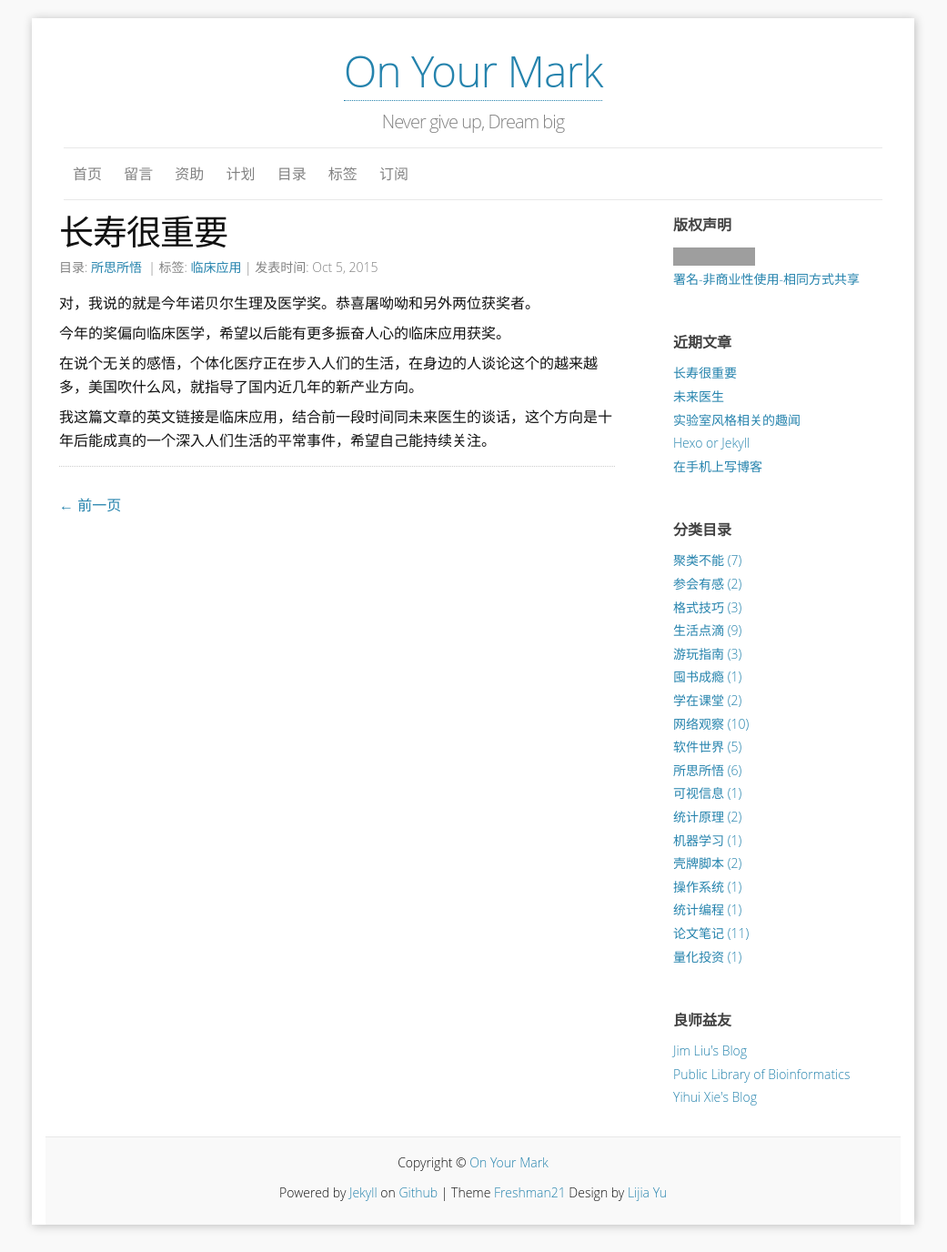
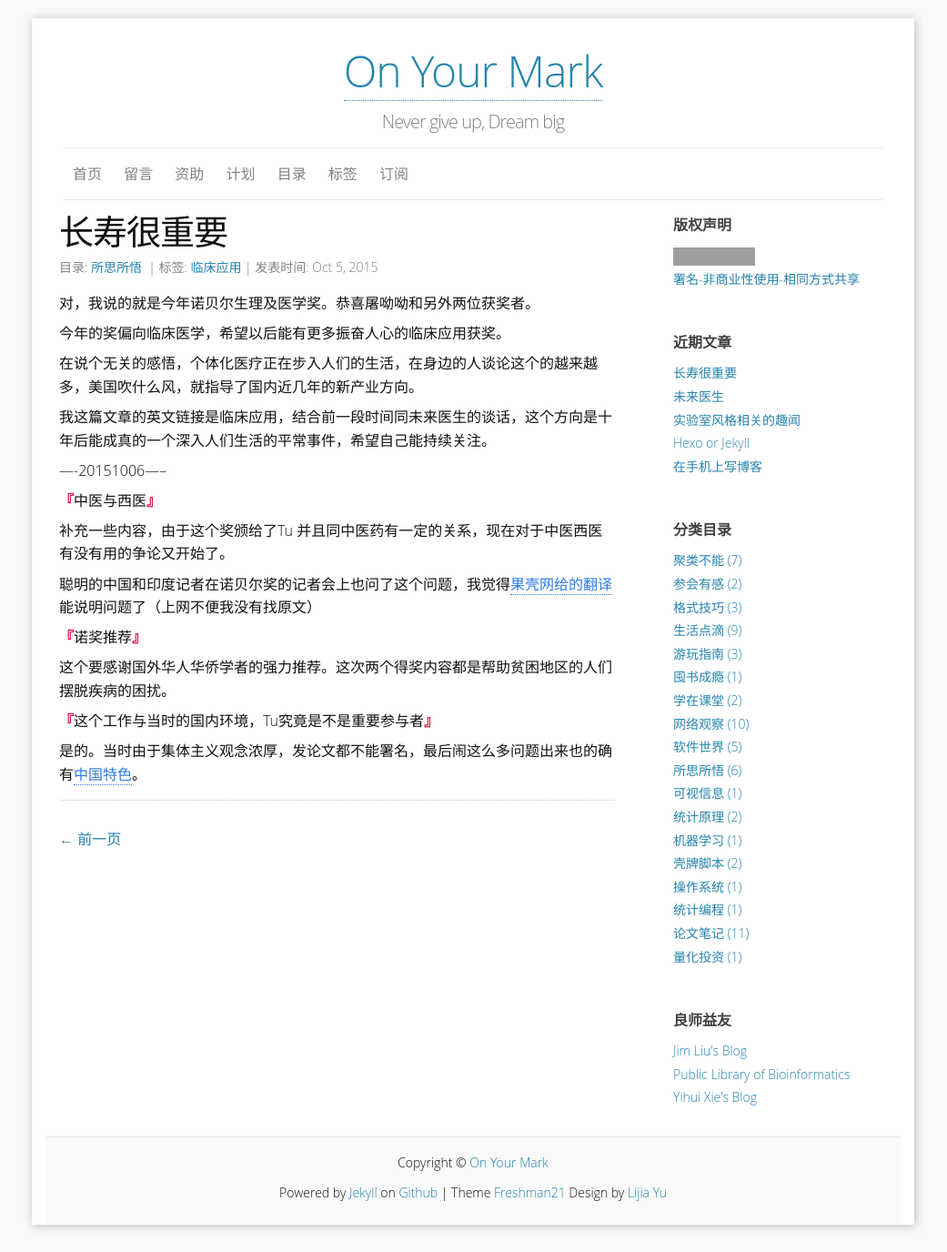
Before and after one commit to yulijia/cn, a Jekyll site: the page built from _posts/2015-10-05-clinical-medicine.md, in a window 1280 px wide. Shown: the whole page at 91% size, without its empty margins (120-1161 px from the left). Built offline with Jekyll 4.4.1, drawn with Linux system fonts in a browser that asks for light colours; some web fonts are replaced; comment, search, counter and statistics services are not loaded; grey boxes are pictures that could not be loaded.

Commit message:
update my thoughts

```diff
--- a/_posts/2015-10-05-clinical-medicine.md
+++ b/_posts/2015-10-05-clinical-medicine.md
@@ -15,3 +15,19 @@ tags:
 在说个无关的感悟，个体化医疗正在步入人们的生活，在身边的人谈论这个的越来越多，美国吹什么风，就指导了国内近几年的新产业方向。
 
 我这篇文章的英文链接是临床应用，结合前一段时间同未来医生的谈话，这个方向是十年后能成真的一个深入人们生活的平常事件，希望自己能持续关注。
+
+----20151006-----
+
+<q>中医与西医</q>
+
+补充一些内容，由于这个奖颁给了Tu 并且同中医药有一定的关系，现在对于中医西医有没有用的争论又开始了。
+
+聪明的中国和印度记者在诺贝尔奖的记者会上也问了这个问题，我觉得[果壳网给的翻译](http://www.guokr.com/post/702890/)能说明问题了（上网不便我没有找原文）
+
+<q>诺奖推荐</q>
+
+这个要感谢国外华人华侨学者的强力推荐。这次两个得奖内容都是帮助贫困地区的人们摆脱疾病的困扰。
+
+<q>这个工作与当时的国内环境，Tu究竟是不是重要参与者</q>
+
+是的。当时由于集体主义观念浓厚，发论文都不能署名，最后闹这么多问题出来也的确有[中国特色](http://www.guokr.com/post/64214/ "说到青蒿素和屠呦呦，其实争议挺多呢")。
```
